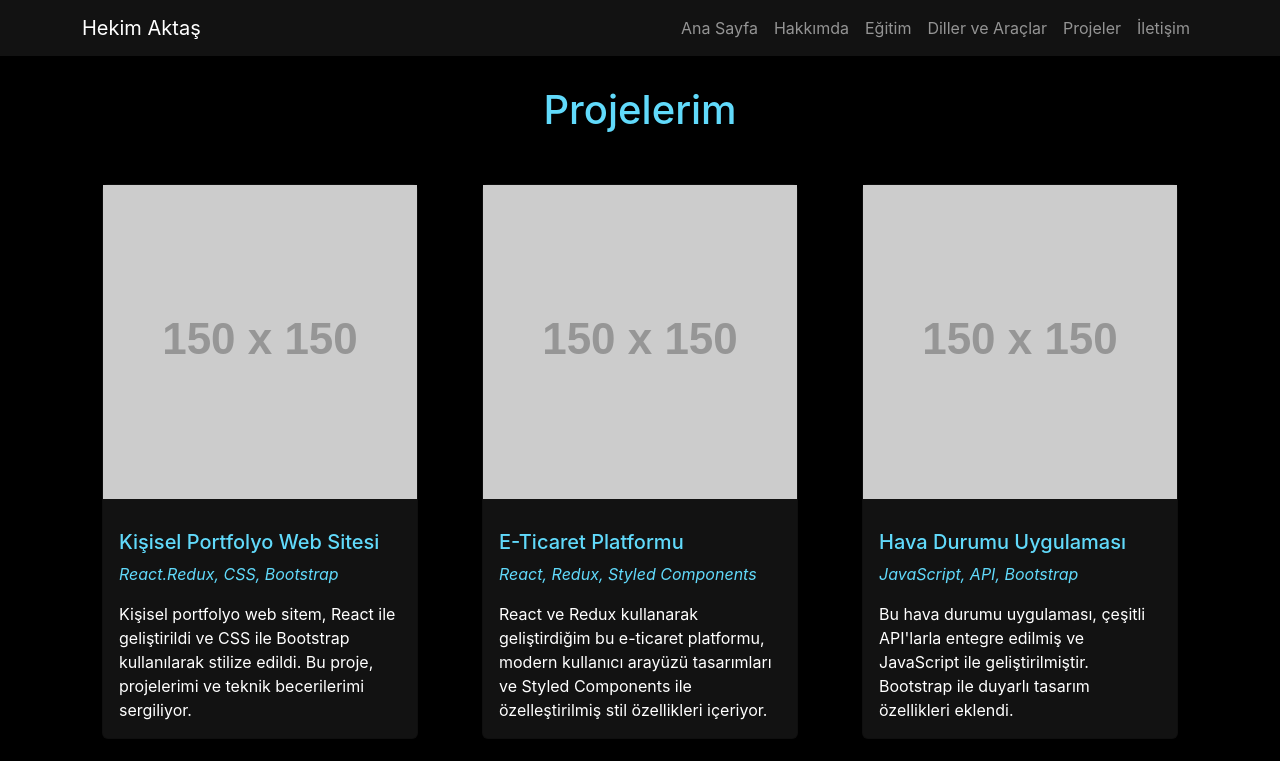
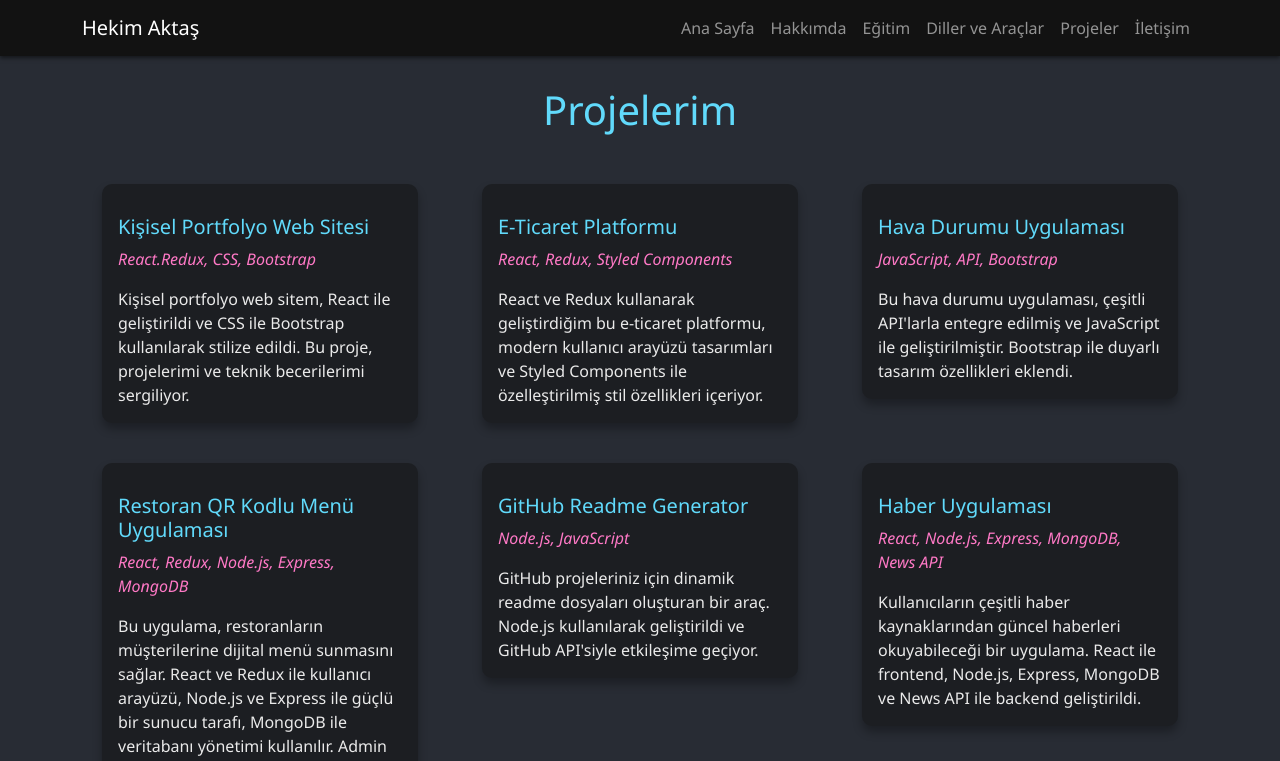
Before and after one commit to aktashekimcan/hekimcan-website-3, a Next.js app: page /projects in a window 1280 px wide. Shown: the top 761 px of the page. Built offline with nearby package versions, Linux system fonts and the light colour scheme.

Commit message:
Updated projects.tsx

```diff
--- a/pages/projects.tsx
+++ b/pages/projects.tsx
@@ -6,25 +6,26 @@ import { Card, Container, Row, Col } from "react-bootstrap";
 
 const GlobalStyle = createGlobalStyle`
   body {
-    background-color: #000; // Siyah arka plan
-    color: #fff; // Beyaz metin
+    background-color: #282c34; // Modern arka plan rengi
+    color: #eaeaea; // Soft beyaz metin
+    font-family: 'Segoe UI', Tahoma, Geneva, Verdana, sans-serif; // Daha okunabilir font
   }
 `;
 
 const StyledCard = styled(Card)`
   margin: 20px;
-  background-color: #121212; // Koyu kart arka planı
-  color: #fff; // Beyaz kart metni
-  box-shadow: 0 4px 8px 0 rgba(0, 0, 0, 0.5);
-  transition: 0.3s;
+  background-color: #1c1e22; // Daha koyu kart arka planı
+  color: #eaeaea; // Soft beyaz kart metni
+  border: none;
+  border-radius: 10px; // Yuvarlatılmış köşeler
+  box-shadow: 0 6px 10px rgba(0, 0, 0, 0.3); // Yumuşak gölge
+  transition:
+    transform 0.3s ease-in-out,
+    box-shadow 0.3s ease-in-out;
   &:hover {
-    box-shadow: 0 8px 16px 0 rgba(0, 0, 0, 0.5);
+    transform: scale(1.05); // Hafif büyüme efekti
+    box-shadow: 0 10px 20px rgba(0, 0, 0, 0.5); // Daha belirgin gölge
   }
-`;
-
-const ProjectImage = styled.img`
-  width: 100%;
-  height: auto;
 `;
 
 const ProjectTitle = styled.h5`
@@ -33,7 +34,7 @@ const ProjectTitle = styled.h5`
 `;
 
 const TechnologyList = styled.p`
-  color: #61dafb; // Açık mavi metin rengi
+  color: #ff79c6; // Canlı pembe metin rengi
   font-style: italic;
 `;
 
@@ -46,63 +47,63 @@ const Title = styled.h1`
 const Projects: React.FC = () => {
   const projectList = [
     {
-      image: "https://via.placeholder.com/150",
+
       name: "Kişisel Portfolyo Web Sitesi",
       technologies: "React.Redux, CSS, Bootstrap",
       description:
         "Kişisel portfolyo web sitem, React ile geliştirildi ve CSS ile Bootstrap kullanılarak stilize edildi. Bu proje, projelerimi ve teknik becerilerimi sergiliyor.",
     },
     {
-      image: "https://via.placeholder.com/150",
+
       name: "E-Ticaret Platformu",
       technologies: "React, Redux, Styled Components",
       description:
         "React ve Redux kullanarak geliştirdiğim bu e-ticaret platformu, modern kullanıcı arayüzü tasarımları ve Styled Components ile özelleştirilmiş stil özellikleri içeriyor.",
     },
     {
-      image: "https://via.placeholder.com/150",
+
       name: "Hava Durumu Uygulaması",
       technologies: "JavaScript, API, Bootstrap",
       description:
         "Bu hava durumu uygulaması, çeşitli API'larla entegre edilmiş ve JavaScript ile geliştirilmiştir. Bootstrap ile duyarlı tasarım özellikleri eklendi.",
     },
     {
-      image: "https://via.placeholder.com/150",
+
       name: "Restoran QR Kodlu Menü Uygulaması",
       technologies: "React, Redux, Node.js, Express, MongoDB",
       description:
         "Bu uygulama, restoranların müşterilerine dijital menü sunmasını sağlar. React ve Redux ile  kullanıcı arayüzü, Node.js ve Express ile güçlü bir sunucu tarafı, MongoDB ile veritabanı yönetimi kullanılır. Admin paneli üzerinden menü yönetimi yapılabilir ve güncellenebilir. Bu sayede müşteriler, masa üzerindeki QR kodu tarayarak güncel menüye hızlıca ulaşabilirler.",
     },
     {
-      image: "https://via.placeholder.com/150",
+
       name: "GitHub Readme Generator",
       technologies: "Node.js, JavaScript",
       description:
         "GitHub projeleriniz için dinamik readme dosyaları oluşturan bir araç. Node.js kullanılarak geliştirildi ve GitHub API'siyle etkileşime geçiyor.",
     },
     {
-      image: "https://via.placeholder.com/150",
+
       name: "Haber Uygulaması",
       technologies: "React, Node.js, Express, MongoDB, News API",
       description:
         "Kullanıcıların çeşitli haber kaynaklarından güncel haberleri okuyabileceği bir uygulama. React ile frontend, Node.js, Express, MongoDB ve News API ile backend geliştirildi.",
     },
     {
-      image: "https://via.placeholder.com/150",
+
       name: "Emlak İlanları Uygulaması",
       technologies: "React, Redux, Node.js, Express, MongoDB",
       description:
         "Kullanıcıların emlak ilanlarını arayabileceği ve yayınlayabileceği bir platform. React ve Redux ile frontend, Node.js, Express ve MongoDB ile backend geliştirildi.",
     },
     {
-      image: "https://via.placeholder.com/150",
+
       name: "Yemek Tarifleri Paylaşım Platformu",
       technologies: "React, Redux, Node.js, Express, MongoDB",
       description:
         "Kullanıcıların yemek tariflerini arayabileceği, paylaşabileceği ve yorumlayabileceği bir platform. React ve Redux ile frontend, Node.js, Express ve MongoDB ile backend geliştirildi.",
     },
     {
-      image: "https://via.placeholder.com/150",
+
       name: "Film İnceleme ve Öneri Platformu",
       technologies: "React, Redux, Node.js, Express, MongoDB",
       description:
@@ -125,7 +126,6 @@ const Projects: React.FC = () => {
           {projectList.map((project, index) => (
             <Col key={index} md={4}>
               <StyledCard>
-                <ProjectImage src={project.image} alt={project.name} />
                 <Card.Body>
                   <ProjectTitle>{project.name}</ProjectTitle>
                   <TechnologyList>{project.technologies}</TechnologyList>
```
